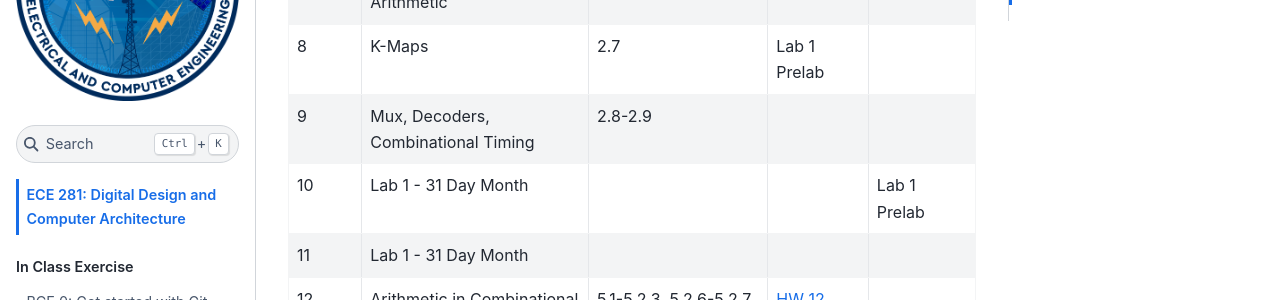
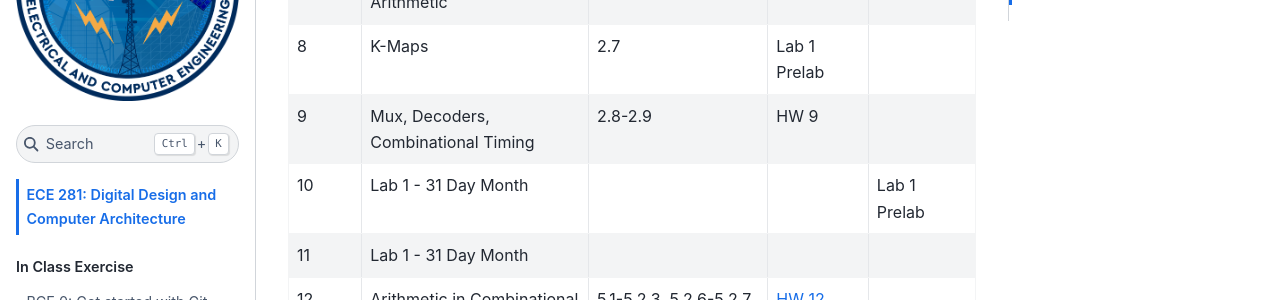
Before and after one commit to USAFA-ECE/ece281-book, a Jupyter Book: the page built from book/intro.md, in a window 1280 px wide and 900 px high, scrolled down 607 px. Shown: the part 154-454 px from the top of the window. Built offline with Jupyter Book 1.0.4 settings and Sphinx 7.4.7 and the Sphinx Book theme 1.1.4, drawn with Linux system fonts in a browser that asks for light colours.

Commit message:
added HW 9 to the schedule

```diff
--- a/book/intro.md
+++ b/book/intro.md
@@ -14,7 +14,7 @@
 | 6      | ICE2 - VHDL Half Adder                   |                          | [HW 6](./HW/HW6.md) |             |
 | 7      | Numbering Systems and Arithmetic         | 1.4                      | HW 7         | ICE2               |
 | 8      | K-Maps                                   | 2.7                      | Lab 1 Prelab |                    |
-| 9      | Mux, Decoders, Combinational Timing      | 2.8-2.9                  |              |                    |
+| 9      | Mux, Decoders, Combinational Timing      | 2.8-2.9                  | HW 9         |                    |
 | 10     | Lab 1 - 31 Day Month                     |                          |              | Lab 1 Prelab       |
 | 11     | Lab 1 - 31 Day Month                     |                          |              |                    |
 | 12     | Arithmetic in Combinational Logic        | 5.1-5.2.3, 5.2.6-5.2.7   | {ref}`ripple-adder-hw` |          |
```
